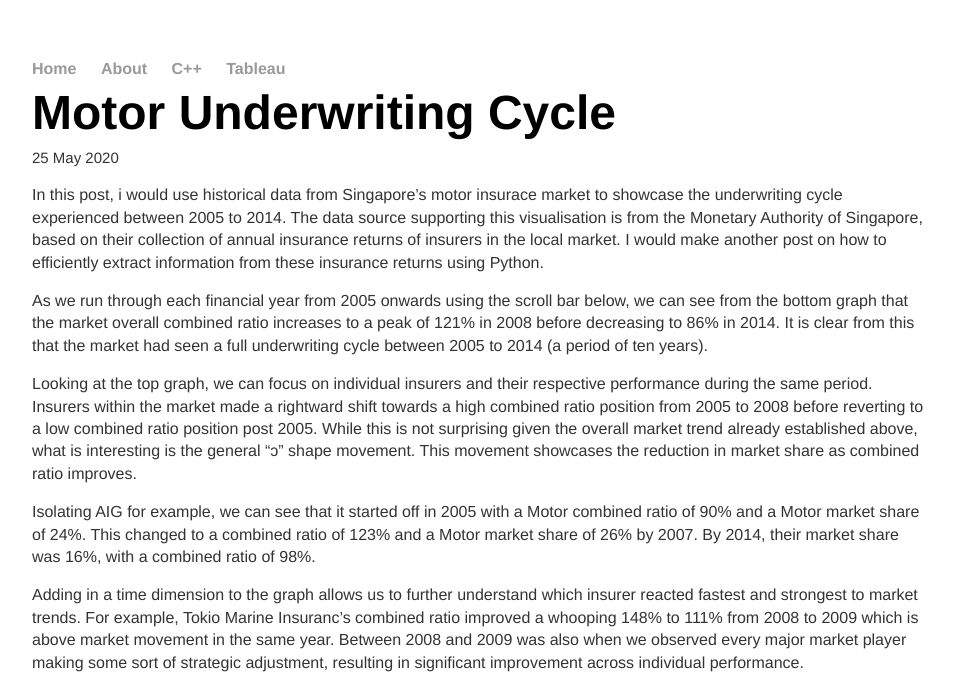
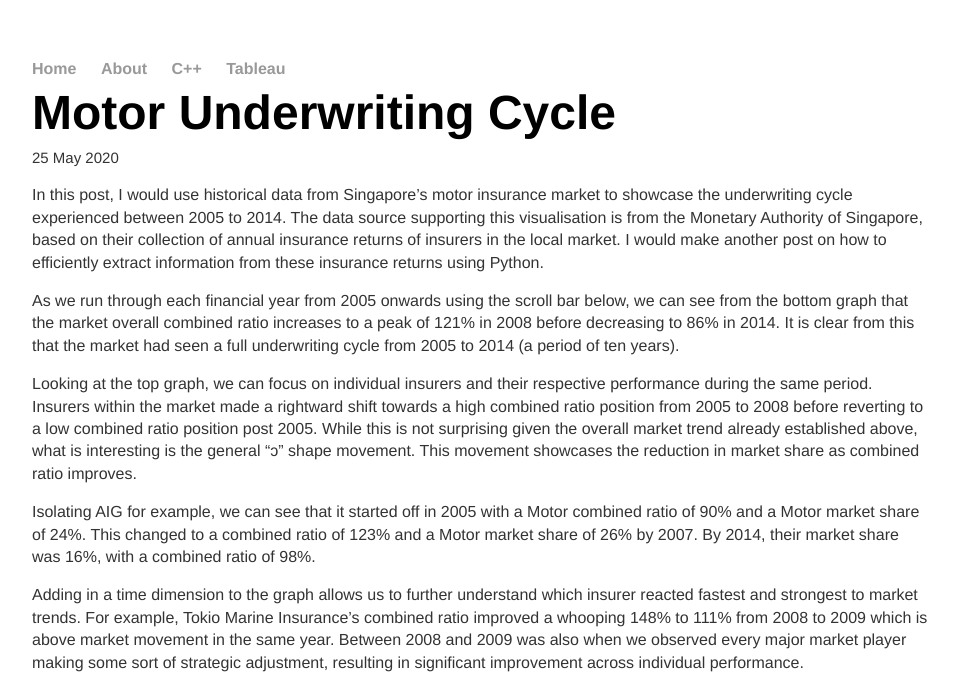
Before and after one commit to cchanzl/Lock-Screen, a Jekyll site: the page built from _posts/2020-05-24-Motor-Underwriting-Cycle.md, in a window 1280 px wide and 900 px high, cut to the strip 0-686 px from the top of the window. Shown: the whole strip, without its empty margins (160-1118 px from the left). Built offline with Jekyll 4.4.1, drawn with Linux system fonts in a browser that asks for light colours.

Commit message:
Update 2020-05-24-Motor-Underwriting-Cycle.md

```diff
--- a/_posts/2020-05-24-Motor-Underwriting-Cycle.md
+++ b/_posts/2020-05-24-Motor-Underwriting-Cycle.md
@@ -5,15 +5,15 @@ category: Tableau
 date: 2020-05-25
 ---
 
-In this post, i would use historical data from Singapore's motor insurace market to showcase the underwriting cycle experienced between 2005 to 2014. The data source supporting this visualisation is from the Monetary Authority of Singapore, based on their collection of annual insurance returns of insurers in the local market. I would make another post on how to efficiently extract information from these insurance returns using Python.
+In this post, I would use historical data from Singapore's motor insurance market to showcase the underwriting cycle experienced between 2005 to 2014. The data source supporting this visualisation is from the Monetary Authority of Singapore, based on their collection of annual insurance returns of insurers in the local market. I would make another post on how to efficiently extract information from these insurance returns using Python.
 
-As we run through each financial year from 2005 onwards using the scroll bar below, we can see from the bottom graph that the market overall combined ratio increases to a peak of 121% in 2008 before decreasing to 86% in 2014. It is clear from this that the market had seen a full underwriting cycle between 2005 to 2014 (a period of ten years).
+As we run through each financial year from 2005 onwards using the scroll bar below, we can see from the bottom graph that the market overall combined ratio increases to a peak of 121% in 2008 before decreasing to 86% in 2014. It is clear from this that the market had seen a full underwriting cycle from 2005 to 2014 (a period of ten years).
 
 Looking at the top graph, we can focus on individual insurers and their respective performance during the same period. Insurers within the market made a rightward shift towards a high combined ratio position from 2005 to 2008 before reverting to a low combined ratio position post 2005. While this is not surprising given the overall market trend already established above, what is interesting is the general "ɔ" shape movement. This movement showcases the reduction in market share as combined ratio improves.
 
 Isolating AIG for example, we can see that it started off in 2005 with a Motor combined ratio of 90% and a Motor market share of 24%. This changed to a combined ratio of 123% and a Motor market share of 26% by 2007. By 2014, their market share was 16%, with a combined ratio of 98%.
 
-Adding in a time dimension to the graph allows us to further understand which insurer reacted fastest and strongest to market trends. For example, Tokio Marine Insuranc's combined ratio improved a whooping 148% to 111% from 2008 to 2009 which is above market movement in the same year. Between 2008 and 2009 was also when we observed every major market player making some sort of strategic adjustment, resulting in significant improvement across individual performance.
+Adding in a time dimension to the graph allows us to further understand which insurer reacted fastest and strongest to market trends. For example, Tokio Marine Insurance's combined ratio improved a whooping 148% to 111% from 2008 to 2009 which is above market movement in the same year. Between 2008 and 2009 was also when we observed every major market player making some sort of strategic adjustment, resulting in significant improvement across individual performance.
 
 <iframe src="https://public.tableau.com/shared/T5R4BT6RP?:showVizHome=no&:embed=true" width="900" height="2000" frameborder="true"></iframe>
 Note that the visualisation only contains performance for the top ten motor insurers during the period.
```
